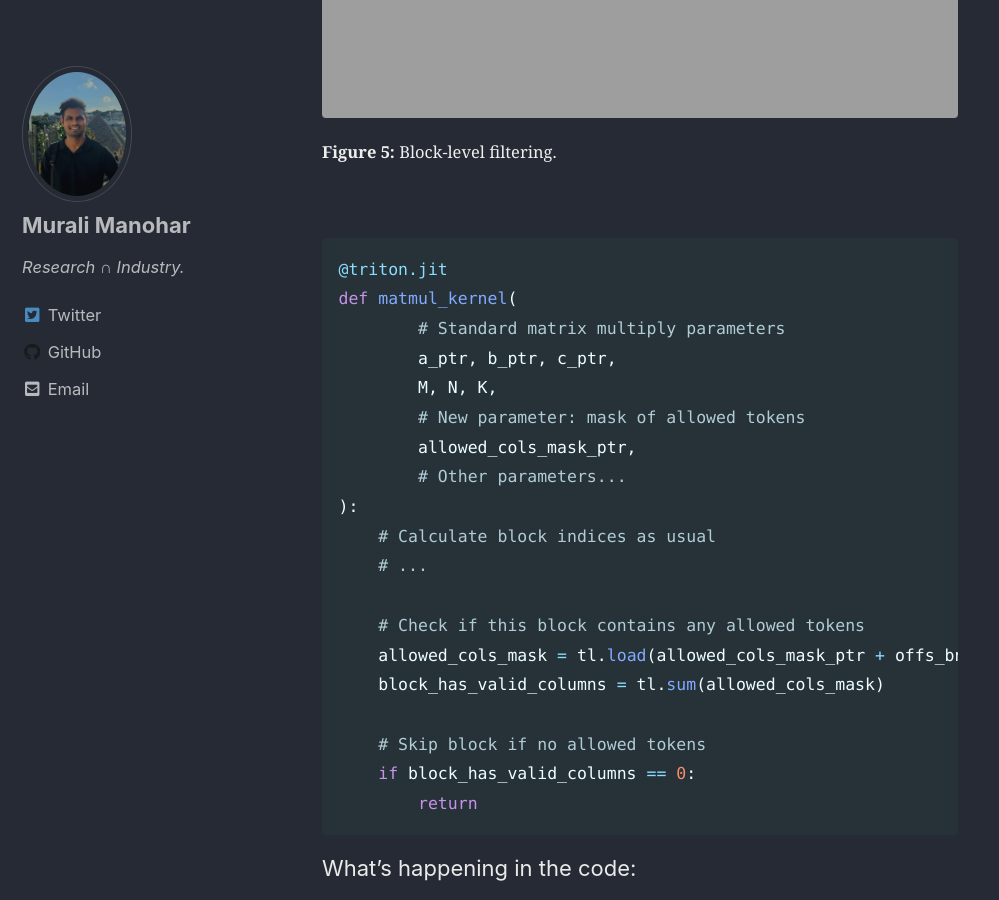
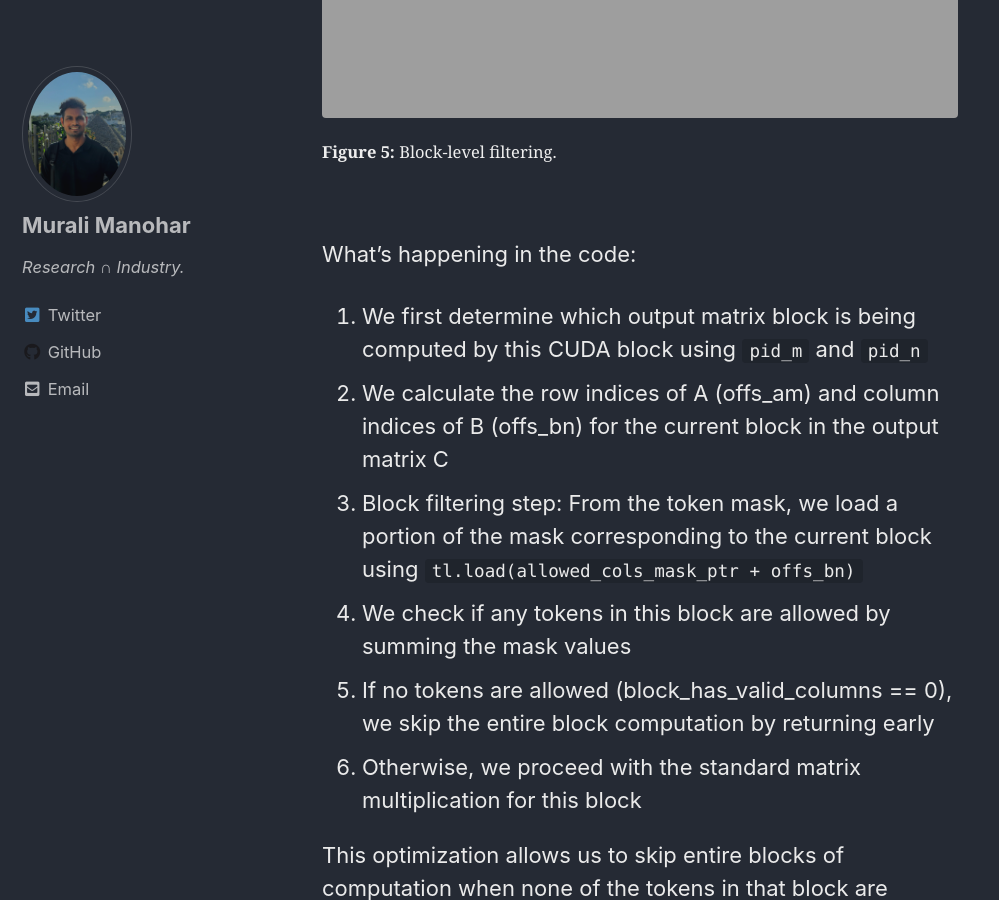
Before and after one commit to gitlost-murali/blogs, a Jekyll site: the page built from _posts/2025-02-03-structured-generation-optimizations.md, in a window 1280 px wide and 900 px high, scrolled down 8139 px. Shown: the whole window, without its empty margins (0-999 px from the left). Built offline with Jekyll 4.4.1, drawn with Linux system fonts in a browser that asks for light colours; cached includes are drawn as plain includes; comment, search, counter and statistics services are not loaded; some of the changed text lies outside the part shown.

Commit message:
fix future work

````diff
--- a/_posts/2025-02-03-structured-generation-optimizations.md
+++ b/_posts/2025-02-03-structured-generation-optimizations.md
@@ -157,28 +157,6 @@
   </figcaption>
 </figure>
 
-```python
-@triton.jit
-def matmul_kernel(
-        # Standard matrix multiply parameters
-        a_ptr, b_ptr, c_ptr,
-        M, N, K,
-        # New parameter: mask of allowed tokens
-        allowed_cols_mask_ptr,
-        # Other parameters...
-):
-    # Calculate block indices as usual
-    # ...
-
-    # Check if this block contains any allowed tokens
-    allowed_cols_mask = tl.load(allowed_cols_mask_ptr + offs_bn, mask=offs_bn < N, other=0)
-    block_has_valid_columns = tl.sum(allowed_cols_mask)
-
-    # Skip block if no allowed tokens
-    if block_has_valid_columns == 0:
-        return
-```
-
 What's happening in the code:
 
 1. We first determine which output matrix block is being computed by this CUDA block using `pid_m` and `pid_n`
@@ -289,7 +267,7 @@
 We've explored different strategies for optimizing constrained decoding:
 
 1. Compressing the FSM provides a simple optimization with significant speedup
-2. Optimized matrix multiplication offers performance gains
+2. Slicing the final layer weights provides good performance gains
 3. CUDA implementation delivers performance gains and can handle complex cases
 
 Remember that these optimizations are complementary to the core benefits of structured generation.
````
Also changed, not shown: other parts of _posts/2025-02-03-structured-generation-optimizations.md (+1 -1 lines).
